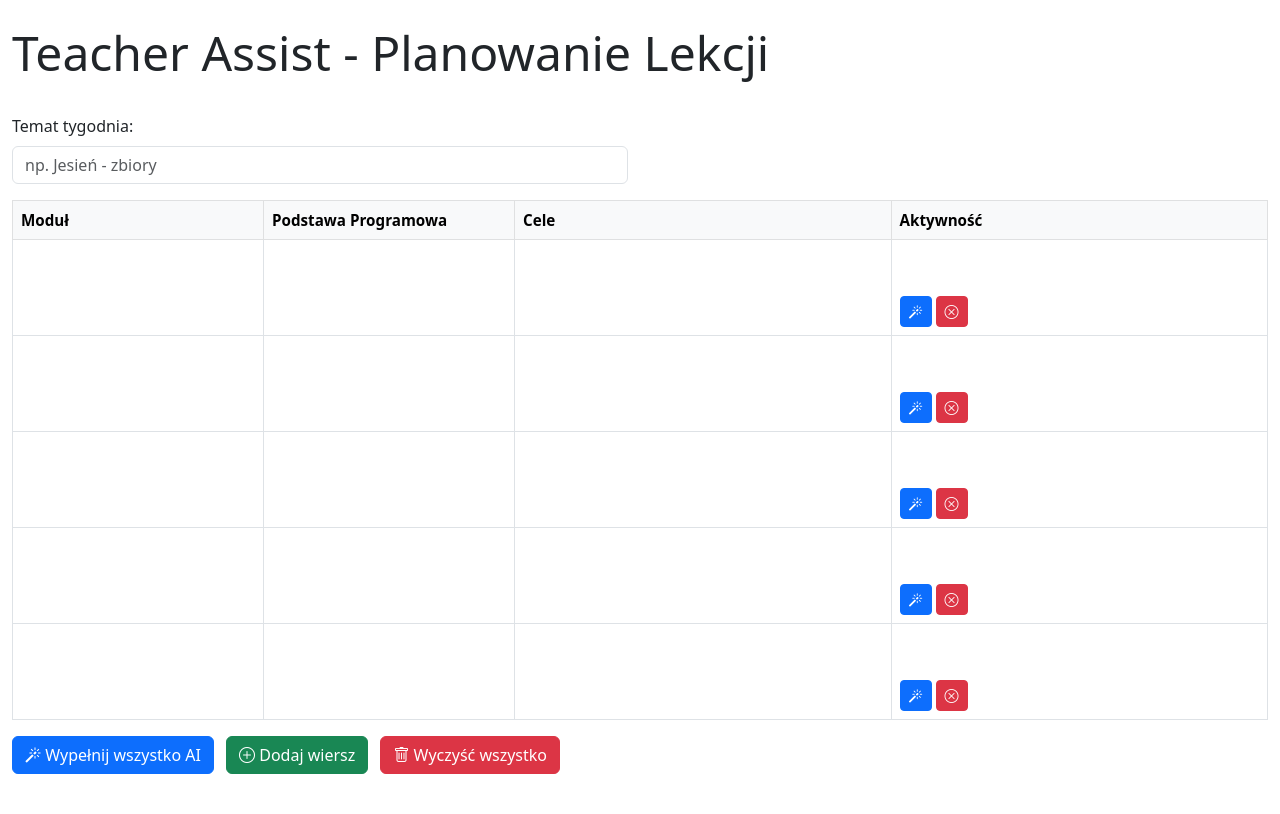
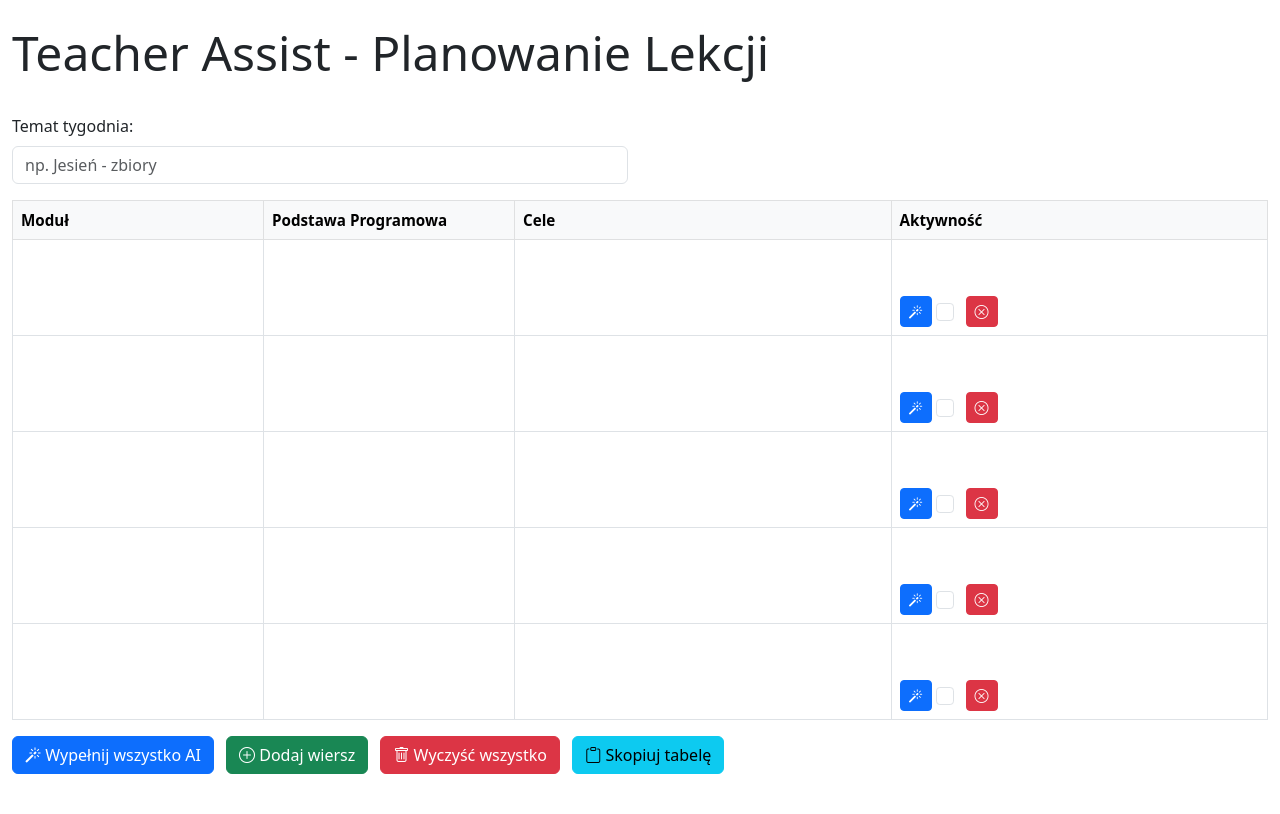
Before and after one commit to vvojtas/teacher_assist, a Django app: page / in a window 1280 px wide. Run offline with Django 5.2, Linux system fonts and the light colour scheme; lists and menus that the app fills with data are empty.

Commit message:
Add table copy functionality and improve bulk generation UX
Features:
- Add row checkboxes for selective copying
- Add "Skopiuj tabelę" button with dynamic label based on selection
- Implement HTML table copy format for Google Docs compatibility
- Include headers when copying full table, exclude for selected rows
- Support both text/html and text/plain clipboard formats

Improvements:
- Disable rows during bulk AI generation (consistent with single row behavior)
- Button label shows count when rows are selected
- Preserve line breaks in objectives column with white-space: pre-wrap
- Auto-uncheck checkboxes after successful copy

🤖 Generated with [Claude Code](https://claude.com/claude-code)

Co-Authored-By: Claude <noreply@anthropic.com>

```diff
--- a/webserver/lessonplanner/static/lessonplanner/css/planner.css
+++ b/webserver/lessonplanner/static/lessonplanner/css/planner.css
@@ -58,10 +58,18 @@
     display: flex;
     gap: 4px;
     flex-wrap: wrap;
+    align-items: center;
 }
 
 .activity-buttons .btn {
     flex-shrink: 0;
+}
+
+.activity-buttons .row-checkbox {
+    cursor: pointer;
+    width: 18px;
+    height: 18px;
+    margin: 0;
 }
 
 /* Curriculum reference links (for tooltips) */
--- a/webserver/lessonplanner/static/lessonplanner/js/aiService.js
+++ b/webserver/lessonplanner/static/lessonplanner/js/aiService.js
@@ -78,9 +78,13 @@ const AIService = {
 
             // Disable bulk generate button
             const bulkBtn = document.getElementById('bulkGenerateBtn');
-            const originalBtnText = bulkBtn.innerHTML;
             bulkBtn.disabled = true;
             bulkBtn.innerHTML = '<span class="spinner-border spinner-border-sm" role="status" aria-hidden="true"></span> Przetwarzanie...';
+
+            // Set all rows to loading state
+            rows.forEach(row => {
+                TableManager.setRowLoading(row.id, true);
+            });
 
             // Prepare activities for bulk request
             const activities = rows.map(row => ({
@@ -147,6 +151,11 @@ const AIService = {
             throw error;
 
         } finally {
+            // Clear loading state for all rows
+            rows.forEach(row => {
+                TableManager.setRowLoading(row.id, false);
+            });
+
             // Re-enable bulk generate button
             const bulkBtn = document.getElementById('bulkGenerateBtn');
             bulkBtn.disabled = false;
--- a/webserver/lessonplanner/static/lessonplanner/js/planner.js
+++ b/webserver/lessonplanner/static/lessonplanner/js/planner.js
@@ -12,6 +12,9 @@ document.addEventListener('DOMContentLoaded', function() {
 
     // Attach tooltip functionality
     attachTooltipListeners();
+
+    // Attach checkbox change listeners
+    attachCheckboxListeners();
 
     // Listen for generate metadata events from TableManager
     document.addEventListener('generateMetadata', handleGenerateMetadata);
@@ -47,6 +50,162 @@ function attachMainButtonListeners() {
             console.error('Bulk generation failed:', error);
         }
     });
+
+    // Copy Table button
+    document.getElementById('copyTableBtn').addEventListener('click', async () => {
+        await copyTableToClipboard();
+    });
+}
+
+/**
+ * Attach checkbox change listeners to update copy button label
+ */
+function attachCheckboxListeners() {
+    const tbody = document.getElementById('planTableBody');
+
+    // Event delegation for checkbox changes
+    tbody.addEventListener('change', (e) => {
+        if (e.target.classList.contains('row-checkbox')) {
+            updateCopyButtonLabel();
+        }
+    });
+
+    // Also update when rows are added/removed
+    const observer = new MutationObserver(() => {
+        updateCopyButtonLabel();
+    });
+
+    observer.observe(tbody, { childList: true, subtree: true });
+}
+
+/**
+ * Update copy button label based on checkbox selection
+ */
+function updateCopyButtonLabel() {
+    const tbody = document.getElementById('planTableBody');
+    const copyBtn = document.getElementById('copyTableBtn');
+    const allRows = tbody.querySelectorAll('tr.plan-row');
+
+    const selectedCount = Array.from(allRows).filter(row => {
+        const checkbox = row.querySelector('.row-checkbox');
+        return checkbox && checkbox.checked;
+    }).length;
+
+    if (selectedCount > 0) {
+        copyBtn.innerHTML = `<i class="bi bi-clipboard"></i> Skopiuj zaznaczone (${selectedCount})`;
+    } else {
+        copyBtn.innerHTML = `<i class="bi bi-clipboard"></i> Skopiuj tabelę`;
+    }
+}
+
+/**
+ * Copy table data to clipboard
+ * Copies all rows if none are selected, or only selected rows
+ * Format: HTML table for Google Docs compatibility
+ */
+async function copyTableToClipboard() {
+    const tbody = document.getElementById('planTableBody');
+    const allRows = tbody.querySelectorAll('tr.plan-row');
+
+    // Find selected rows (rows with checked checkboxes)
+    const selectedRows = Array.from(allRows).filter(row => {
+        const checkbox = row.querySelector('.row-checkbox');
+        return checkbox && checkbox.checked;
+    });
+
+    // Determine which rows to copy
+    const rowsToCopy = selectedRows.length > 0 ? selectedRows : Array.from(allRows);
+    const includeHeaders = selectedRows.length === 0; // Include headers only for full table
+
+    if (rowsToCopy.length === 0) {
+        await ModalHelper.showAlert('Brak wierszy do skopiowania.');
+        return;
+    }
+
+    // Build HTML table
+    let htmlTable = '<table border="1" style="border-collapse: collapse;">';
+
+    // Add headers if copying whole table
+    if (includeHeaders) {
+        htmlTable += '<thead><tr>';
+        htmlTable += '<th style="padding: 8px; border: 1px solid #000;">Moduł</th>';
+        htmlTable += '<th style="padding: 8px; border: 1px solid #000;">Podstawa Programowa</th>';
+        htmlTable += '<th style="padding: 8px; border: 1px solid #000;">Cele</th>';
+        htmlTable += '<th style="padding: 8px; border: 1px solid #000;">Aktywność</th>';
+        htmlTable += '</tr></thead>';
+    }
+
+    // Add data rows
+    htmlTable += '<tbody>';
+    rowsToCopy.forEach(row => {
+        const module = row.querySelector('.cell-module').textContent.trim();
+        const curriculum = row.querySelector('.cell-curriculum').textContent.trim();
+        const objectives = row.querySelector('.cell-objectives').textContent.trim();
+        const activity = row.querySelector('.cell-activity').textContent.trim();
+
+        htmlTable += '<tr>';
+        htmlTable += `<td style="padding: 8px; border: 1px solid #000; vertical-align: top;">${escapeHtml(module)}</td>`;
+        htmlTable += `<td style="padding: 8px; border: 1px solid #000; vertical-align: top;">${escapeHtml(curriculum)}</td>`;
+        htmlTable += `<td style="padding: 8px; border: 1px solid #000; vertical-align: top; white-space: pre-wrap;">${escapeHtml(objectives)}</td>`;
+        htmlTable += `<td style="padding: 8px; border: 1px solid #000; vertical-align: top;">${escapeHtml(activity)}</td>`;
+        htmlTable += '</tr>';
+    });
+    htmlTable += '</tbody></table>';
+
+    // Build plain text version (TSV format)
+    let plainText = '';
+    if (includeHeaders) {
+        plainText = 'Moduł\tPodstawa Programowa\tCele\tAktywność\n';
+    }
+    rowsToCopy.forEach(row => {
+        const module = row.querySelector('.cell-module').textContent.trim();
+        const curriculum = row.querySelector('.cell-curriculum').textContent.trim();
+        const objectives = row.querySelector('.cell-objectives').textContent.trim();
+        const activity = row.querySelector('.cell-activity').textContent.trim();
+        plainText += `${module}\t${curriculum}\t${objectives}\t${activity}\n`;
+    });
+
+    // Copy to clipboard using Clipboard API with both HTML and plain text
+    try {
+        const htmlBlob = new Blob([htmlTable], { type: 'text/html' });
+        const textBlob = new Blob([plainText], { type: 'text/plain' });
+
+        const clipboardItem = new ClipboardItem({
+            'text/html': htmlBlob,
+            'text/plain': textBlob
+        });
+
+        await navigator.clipboard.write([clipboardItem]);
+
+        // Show success message
+        const rowCount = rowsToCopy.length;
+        const message = selectedRows.length > 0
+            ? `Skopiowano ${rowCount} zaznaczonych wierszy do schowka.`
+            : `Skopiowano całą tabelę (${rowCount} wierszy) do schowka.`;
+
+        await ModalHelper.showAlert(message);
+
+        // Uncheck all checkboxes after successful copy
+        if (selectedRows.length > 0) {
+            selectedRows.forEach(row => {
+                const checkbox = row.querySelector('.row-checkbox');
+                if (checkbox) checkbox.checked = false;
+            });
+            updateCopyButtonLabel();
+        }
+    } catch (error) {
+        console.error('Failed to copy to clipboard:', error);
+        await ModalHelper.showError('Nie udało się skopiować do schowka. Spróbuj ponownie.');
+    }
+}
+
+/**
+ * Escape HTML special characters
+ */
+function escapeHtml(text) {
+    const div = document.createElement('div');
+    div.textContent = text;
+    return div.innerHTML;
 }
 
 /**
--- a/webserver/lessonplanner/templates/lessonplanner/index.html
+++ b/webserver/lessonplanner/templates/lessonplanner/index.html
@@ -83,8 +83,11 @@
                 <button id="addRowBtn" class="btn btn-success me-2">
                     <i class="bi bi-plus-circle"></i> Dodaj wiersz
                 </button>
-                <button id="clearAllBtn" class="btn btn-danger">
+                <button id="clearAllBtn" class="btn btn-danger me-2">
                     <i class="bi bi-trash"></i> Wyczyść wszystko
+                </button>
+                <button id="copyTableBtn" class="btn btn-info">
+                    <i class="bi bi-clipboard"></i> Skopiuj tabelę
                 </button>
             </div>
         </div>
@@ -166,6 +169,7 @@
                     <button class="btn btn-sm btn-secondary regenerate-btn" style="display: none;" title="Generuj ponownie">
                         <i class="bi bi-arrow-clockwise"></i>
                     </button>
+                    <input type="checkbox" class="form-check-input row-checkbox me-2" title="Zaznacz wiersz">
                     <button class="btn btn-sm btn-danger delete-btn" title="Usuń wiersz">
                         <i class="bi bi-x-circle"></i>
                     </button>
```
